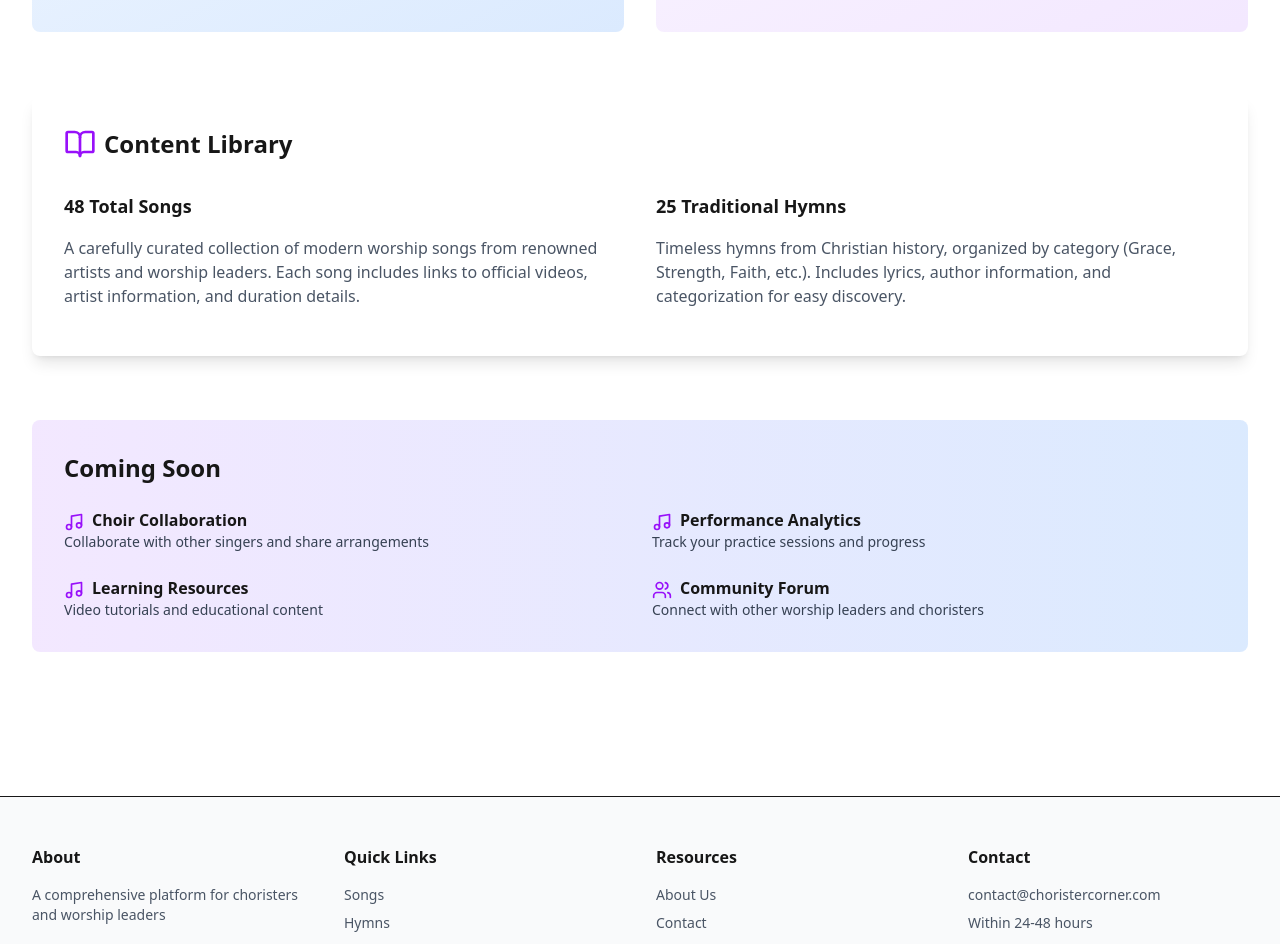
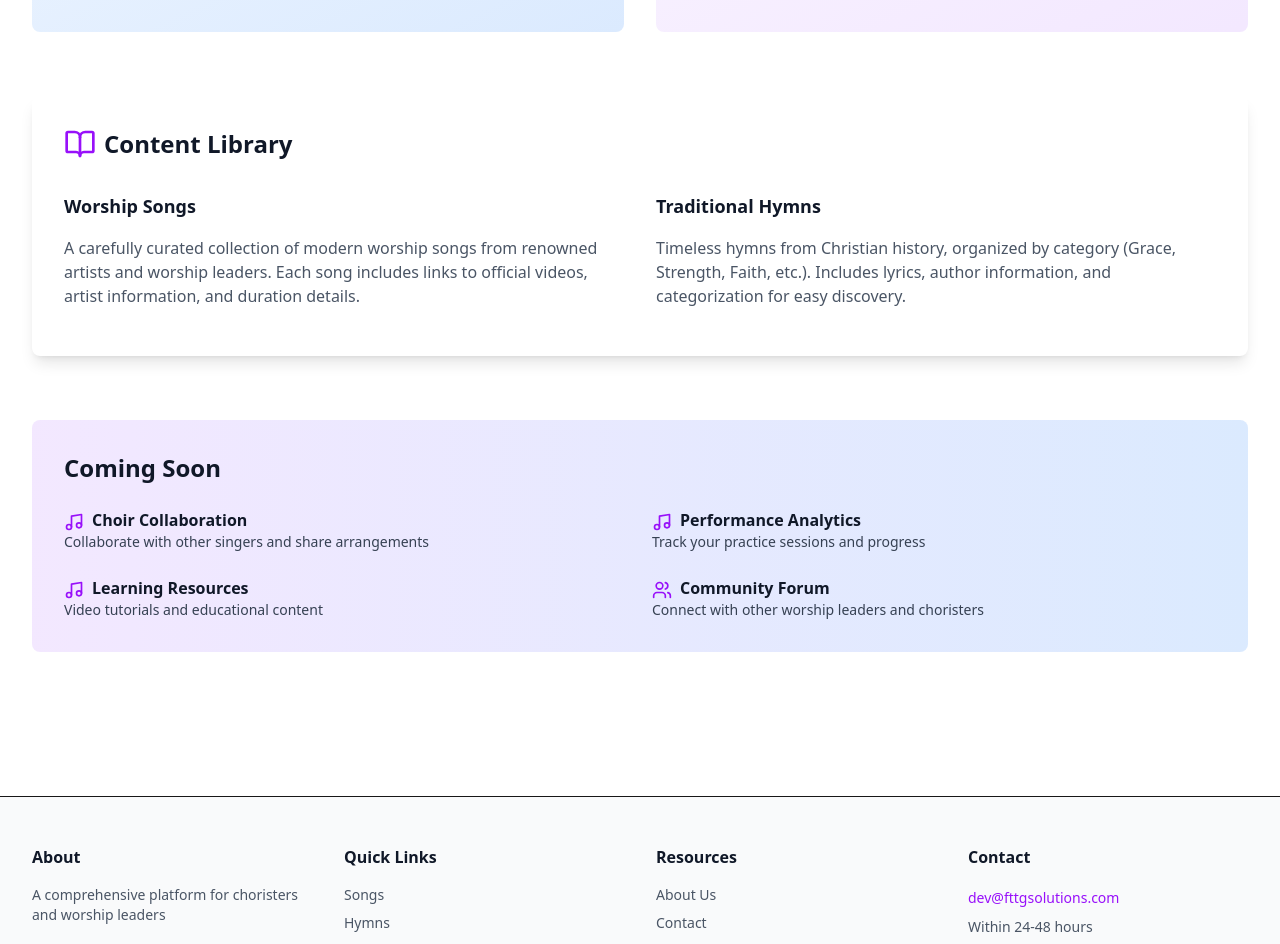
Before and after one commit to femithetechguy/choristercorner, a Next.js app: page /about in a window 1280 px wide. Shown: the part 1026-1970 px from the top of the page. Built offline with nearby package versions, Linux system fonts and the light colour scheme.

Commit message:
optimising..

```diff
--- a/src/app/about/page.tsx
+++ b/src/app/about/page.tsx
@@ -16,7 +16,7 @@ export default function AboutPage() {
   const config = appConfig as any;
 
   return (
-    <div className="min-h-screen">
+    <div className="min-h-screen bg-white">
       <div className="max-w-7xl mx-auto px-4 sm:px-6 lg:px-8 py-12">
         {/* Header */}
         <div className="text-center mb-12">
@@ -94,7 +94,7 @@ export default function AboutPage() {
 
           <div className="grid grid-cols-1 md:grid-cols-2 gap-8">
             <div>
-              <h3 className="text-lg font-bold mb-4">{config.home.stats[0].number} {config.home.stats[0].label}</h3>
+              <h3 className="text-lg font-bold mb-4">Worship Songs</h3>
               <p className="text-gray-600 mb-4">
                 A carefully curated collection of modern worship songs from renowned artists and
                 worship leaders. Each song includes links to official videos, artist information,
@@ -102,7 +102,7 @@ export default function AboutPage() {
               </p>
             </div>
             <div>
-              <h3 className="text-lg font-bold mb-4">{config.home.stats[1].number} {config.home.stats[1].label}</h3>
+              <h3 className="text-lg font-bold mb-4">Traditional Hymns</h3>
               <p className="text-gray-600 mb-4">
                 Timeless hymns from Christian history, organized by category (Grace, Strength,
                 Faith, etc.). Includes lyrics, author information, and categorization for easy
--- a/src/app/contact/page.tsx
+++ b/src/app/contact/page.tsx
@@ -47,7 +47,7 @@ export default function ContactPage() {
   };
 
   return (
-    <div className="min-h-screen">
+    <div className="min-h-screen bg-gray-50">
       <div className="max-w-7xl mx-auto px-4 sm:px-6 lg:px-8 py-12">
         {/* Header */}
         <div className="text-center mb-12">
@@ -104,7 +104,9 @@ export default function ContactPage() {
                   <Mail className="w-5 h-5" />
                   <span>Email</span>
                 </h3>
-                <p className="text-gray-700">contact@choristercorner.com</p>
+                <a href="mailto:dev@fttgsolutions.com" className="text-purple-600 hover:text-purple-700 hover:underline transition">
+                  dev@fttgsolutions.com
+                </a>
               </div>
 
               <div>
--- a/src/app/extras/page.tsx
+++ b/src/app/extras/page.tsx
@@ -19,7 +19,7 @@ export default function ExtrasPage() {
         {/* Header */}
         <div className="text-center mb-12">
           <Sparkles className="w-16 h-16 text-purple-600 mx-auto mb-4" />
-          <h1 className="text-4xl font-bold mb-2">{config.extras.header.title}</h1>
+          <h1 className="text-4xl font-bold mb-2 text-gray-900">{config.extras.header.title}</h1>
           <p className="text-gray-600">
             {config.extras.header.description}
           </p>
@@ -30,7 +30,7 @@ export default function ExtrasPage() {
           {(extrasData as any).external_tools.map((tool: any, index: number) => (
             <div key={index} className="bg-white rounded-lg p-6 shadow hover:shadow-lg transition">
               <div className="text-3xl mb-4">{iconMap[tool.category] || '🔗'}</div>
-              <h3 className="text-xl font-bold mb-2">{tool.name}</h3>
+              <h3 className="text-xl font-bold mb-2 text-gray-900">{tool.name}</h3>
               <p className="text-gray-600 mb-4">{tool.description}</p>
               <div className="flex flex-wrap gap-2 mb-4">
                 {tool.tags.map((tag: string) => (
--- a/src/app/globals.css
+++ b/src/app/globals.css
@@ -23,6 +23,11 @@ body {
   background: var(--background);
   color: var(--foreground);
   font-family: var(--font-sans), Arial, Helvetica, sans-serif;
+}
+
+/* Ensure all headings are dark for proper contrast */
+h1, h2, h3, h4, h5, h6 {
+  @apply text-gray-900;
 }
 
 /* Custom Animations */
--- a/src/app/page.tsx
+++ b/src/app/page.tsx
@@ -6,19 +6,39 @@ import StatBox from '@/components/StatBox';
 import songs from '@/data/songs.json';
 import hymns from '@/data/hymns.json';
 import appConfig from '@/data/app.json';
-
-const iconMap: { [key: string]: any } = {
-  Music,
-  BookOpen,
-  Clock,
-  'users': 'users',
-};
+import { Song, Hymn } from '@/types';
 
 export default function Home() {
   // Show first 3 songs and hymns instead of featured
-  const featuredSongs = songs.slice(0, 3);
-  const featuredHymns = hymns.slice(0, 3);
-  const config = appConfig as any;
+  const featuredSongs = (songs as Song[]).slice(0, 3);
+  const featuredHymns = (hymns as Hymn[]).slice(0, 3);
+  // eslint-disable-next-line @typescript-eslint/no-explicit-any
+  const config: any = appConfig;
+
+  // Calculate dynamic stats
+  const totalSongs = (songs as Song[]).length;
+  const totalHymns = (hymns as Hymn[]).length;
+
+  // Calculate total duration in minutes
+  const totalMinutes = (songs as Song[]).reduce((sum, song) => {
+    const duration = song.duration || '0 minutes 0 seconds';
+    // Parse "11 minutes 27 seconds" format
+    const minutesMatch = duration.match(/(\d+)\s+minutes?/);
+    const secondsMatch = duration.match(/(\d+)\s+seconds?/);
+    const mins = minutesMatch ? parseInt(minutesMatch[1]) : 0;
+    const secs = secondsMatch ? parseInt(secondsMatch[1]) : 0;
+    return sum + mins + (secs / 60);
+  }, 0);
+
+  // Count unique artists/channels
+  const uniqueChannels = new Set((songs as Song[]).map(s => s.channel).filter(Boolean)).size;
+
+  const dynamicStats = [
+    { number: totalSongs.toString(), label: 'Total Songs' },
+    { number: totalHymns.toString(), label: 'Traditional Hymns' },
+    { number: `${uniqueChannels}+`, label: 'Featured Artists' },
+    { number: `${Math.round(totalMinutes)}+`, label: 'Minutes of Worship' },
+  ];
 
   return (
     <div className="min-h-screen">
@@ -38,7 +58,7 @@ export default function Home() {
       {/* Stats Section */}
       <section className="max-w-7xl mx-auto px-4 sm:px-6 lg:px-8 -mt-12 relative z-10 mb-16">
         <div className="grid grid-cols-1 md:grid-cols-2 lg:grid-cols-4 gap-6">
-          {config.home.stats.map((stat: any, index: number) => {
+          {dynamicStats.map((stat, index) => {
             const icons = [Music, BookOpen, 'users', Clock];
             return (
               <StatBox key={index} icon={icons[index]} number={stat.number} label={stat.label} />
--- a/src/components/Footer.tsx
+++ b/src/components/Footer.tsx
@@ -15,7 +15,7 @@ export default function Footer() {
 
           {/* Quick Links */}
           <div>
-            <h3 className="font-bold mb-4">Quick Links</h3>
+            <h3 className="font-bold mb-4 text-gray-900">Quick Links</h3>
             <ul className="space-y-2 text-sm">
               <li>
                 <Link href="/songs" className="text-gray-600 hover:text-purple-600">
@@ -42,7 +42,7 @@ export default function Footer() {
 
           {/* Resources */}
           <div>
-            <h3 className="font-bold mb-4">Resources</h3>
+            <h3 className="font-bold mb-4 text-gray-900">Resources</h3>
             <ul className="space-y-2 text-sm">
               <li>
                 <Link href="/about" className="text-gray-600 hover:text-purple-600">
@@ -65,7 +65,9 @@ export default function Footer() {
           {/* Contact */}
           <div>
             <h3 className="font-bold mb-4">Contact</h3>
-            <p className="text-sm text-gray-600">contact@choristercorner.com</p>
+            <a href="mailto:dev@fttgsolutions.com" className="text-sm text-purple-600! hover:text-purple-700 hover:underline transition">
+              dev@fttgsolutions.com
+            </a>
             <p className="text-sm text-gray-600 mt-2">Within 24-48 hours</p>
           </div>
         </div>
--- a/src/data/app.json
+++ b/src/data/app.json
@@ -9,24 +9,6 @@
       "title": "Welcome to ChoristerCorner",
       "description": "A comprehensive platform for choristers and worship leaders to discover, learn, and share beautiful worship songs."
     },
-    "stats": [
-      {
-        "number": "48",
-        "label": "Total Songs"
-      },
-      {
-        "number": "25",
-        "label": "Traditional Hymns"
-      },
-      {
-        "number": "43+",
-        "label": "Featured Artists"
-      },
-      {
-        "number": "473+",
-        "label": "Minutes of Worship"
-      }
-    ],
     "featuredSongs": {
       "heading": "Featured Songs",
       "buttonText": "View All Songs"
```
